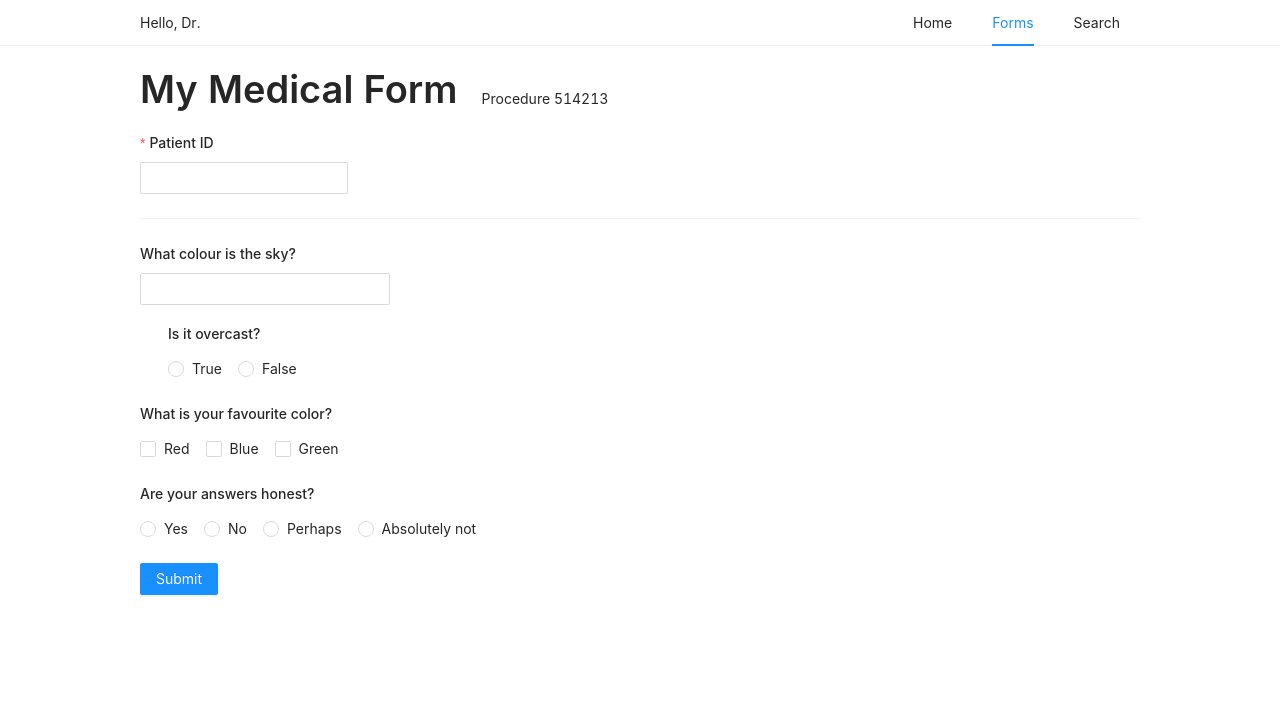
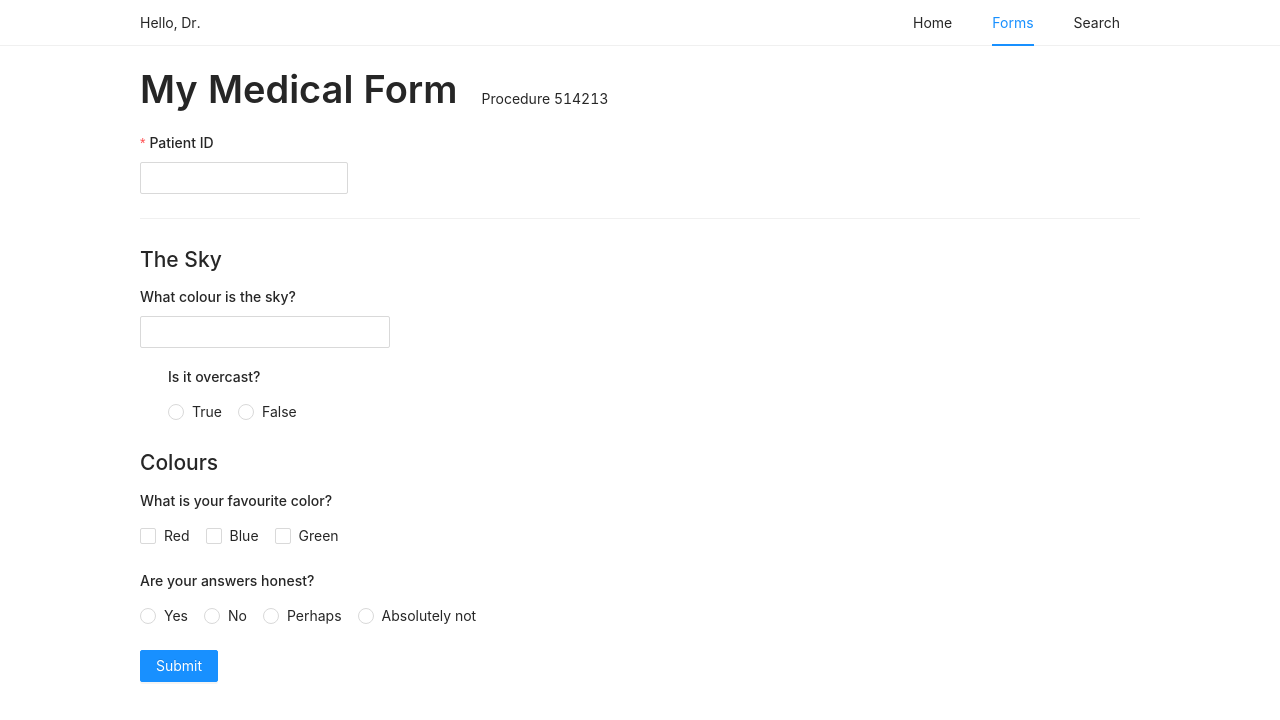
Before and after one commit to csc302-fall-2020/proj-TBD, a React (Create React App) app in the folder frontend/: page /#/1/forms/1 in a window 1280 px wide. Shown: the top 720 px of the page. Built offline with nearby package versions, Linux system fonts and the light colour scheme.

Commit message:
Add SectionTitle to SDCSection

```diff
--- a/frontend/src/apps/Form/components/FormSection.tsx
+++ b/frontend/src/apps/Form/components/FormSection.tsx
@@ -9,11 +9,16 @@ export type FormSectionProps = {
 
 const FormSection: React.FC<FormSectionProps> = (props) => {
     const {
-        section: { Questions },
+        section: { Questions, SectionTitle },
         disabled,
     } = props;
 
-    return <QuestionGroup questions={Questions} disabled={disabled} />;
+    return (
+        <>
+            <h2>{SectionTitle}</h2>
+            <QuestionGroup questions={Questions} disabled={disabled} />
+        </>
+    );
 };
 
 export default FormSection;
--- a/frontend/src/apps/Form/repository.ts
+++ b/frontend/src/apps/Form/repository.ts
@@ -17,6 +17,7 @@ class SampleFormRepository implements FormRepository {
                 FormName: 'My Medical Form',
                 FormSections: [
                     {
+                        SectionTitle: 'The Sky',
                         Questions: [
                             {
                                 QuestionType: 'string',
@@ -35,6 +36,11 @@ class SampleFormRepository implements FormRepository {
                                     },
                                 ],
                             },
+                        ],
+                    },
+                    {
+                        SectionTitle: 'Colours',
+                        Questions: [
                             {
                                 QuestionType: 'multipleChoice',
                                 enabled: true,
--- a/frontend/src/utils/sdcTypes.ts
+++ b/frontend/src/utils/sdcTypes.ts
@@ -41,6 +41,7 @@ export type SDCQuestionTypes = {
 };
 
 export interface SDCSection {
+    SectionTitle: string;
     Questions: SDCQuestion[];
 }
 
```
